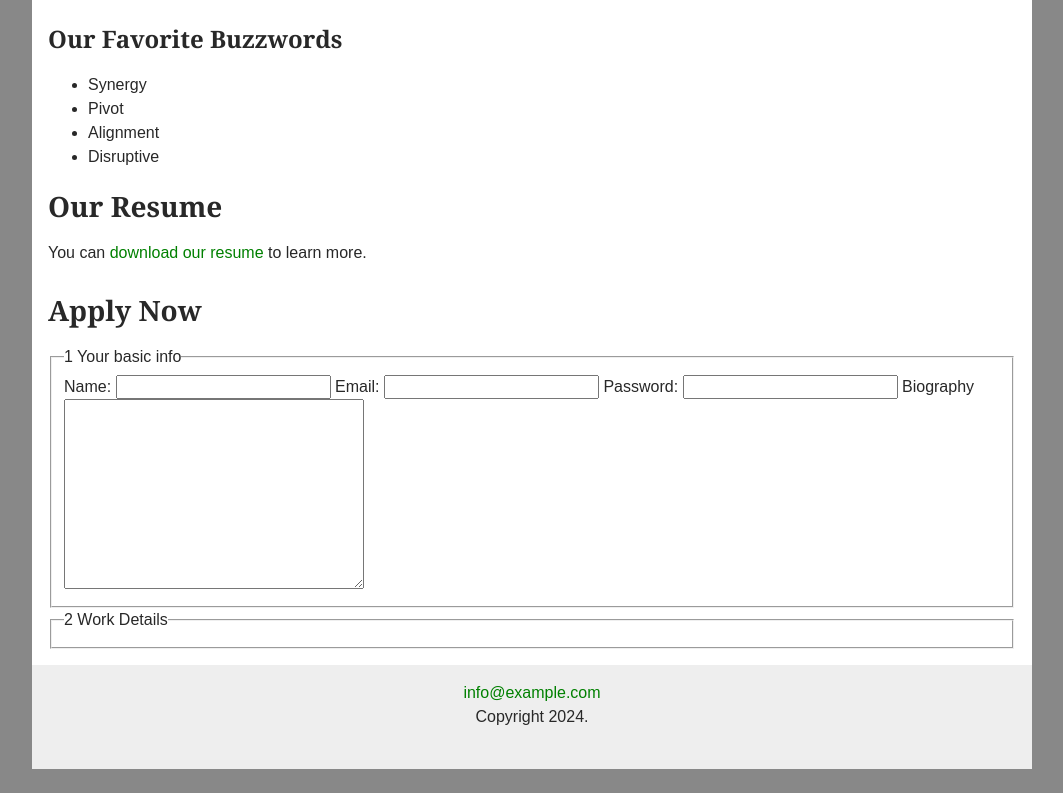
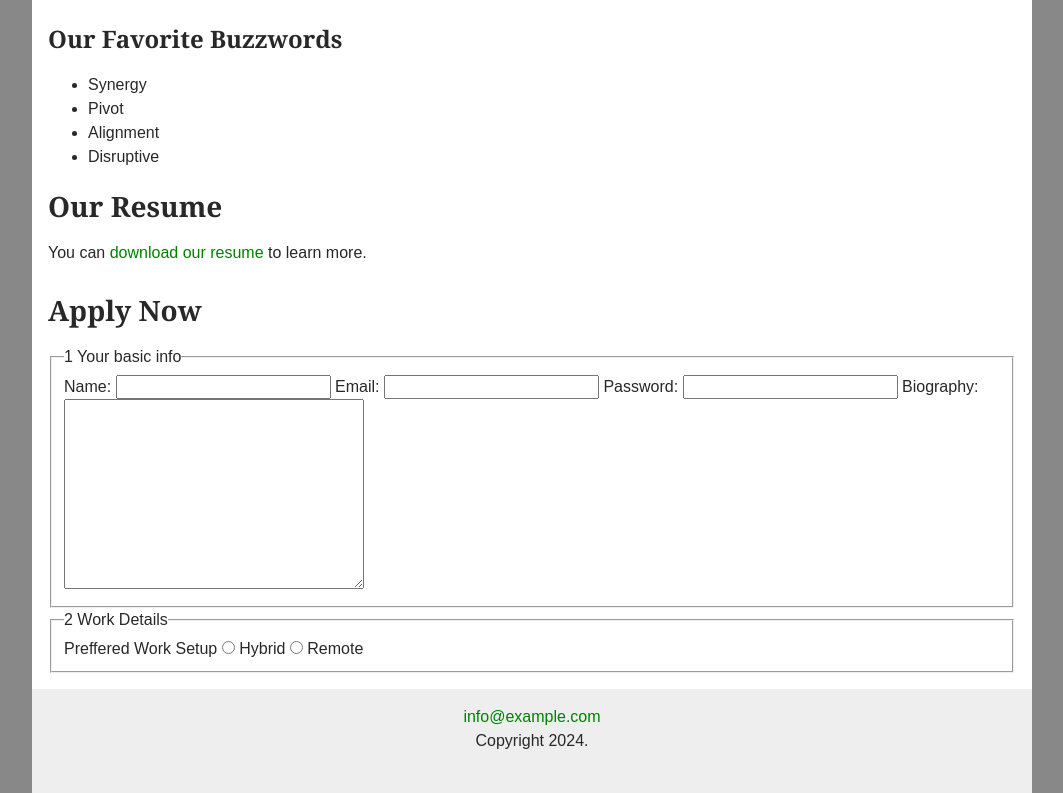
Before and after one commit to Kpslink/fwdp-1000-day05, a plain HTML site: page day-05/about-us.html in a window 1280 px wide. Shown: the part 427-1220 px from the top of the page, without its empty margins (108-1171 px from the left). Before the commit the page ends 1196 px from the top, so only its background shows below. Drawn offline with Linux system fonts and the light colour scheme.

Commit message:
Added remote button for work options

```diff
--- a/day-05/about-us.html
+++ b/day-05/about-us.html
@@ -62,7 +62,7 @@
 					<label for="password">Password:</label>
 					<input type="password" name="user-password" id="password">
 
-					<label for="biography">Biography</label>
+					<label for="biography">Biography:</label>
 					<textarea name="user-bio" id="biography" cols="30" rows="10"></textarea>
 				</fieldset>
 
@@ -71,6 +71,15 @@
 						<span class="number">2</span>
 						Work Details
 					</legend>
+
+					<label>Preffered Work Setup</label>
+					<!-- First radio button for hybrid option -->
+					<input type="radio" name="work-setup" id="hybrid" value="hybrid">
+					<label for="hybrid" class="light">Hybrid</label>
+
+					<!-- Second radio button for remote option -->
+					<input type="radio" id="remote" name="work-setup" value="remote">
+					<label for="remote" class="light">Remote</label>
 				</fieldset>
 
 
```
